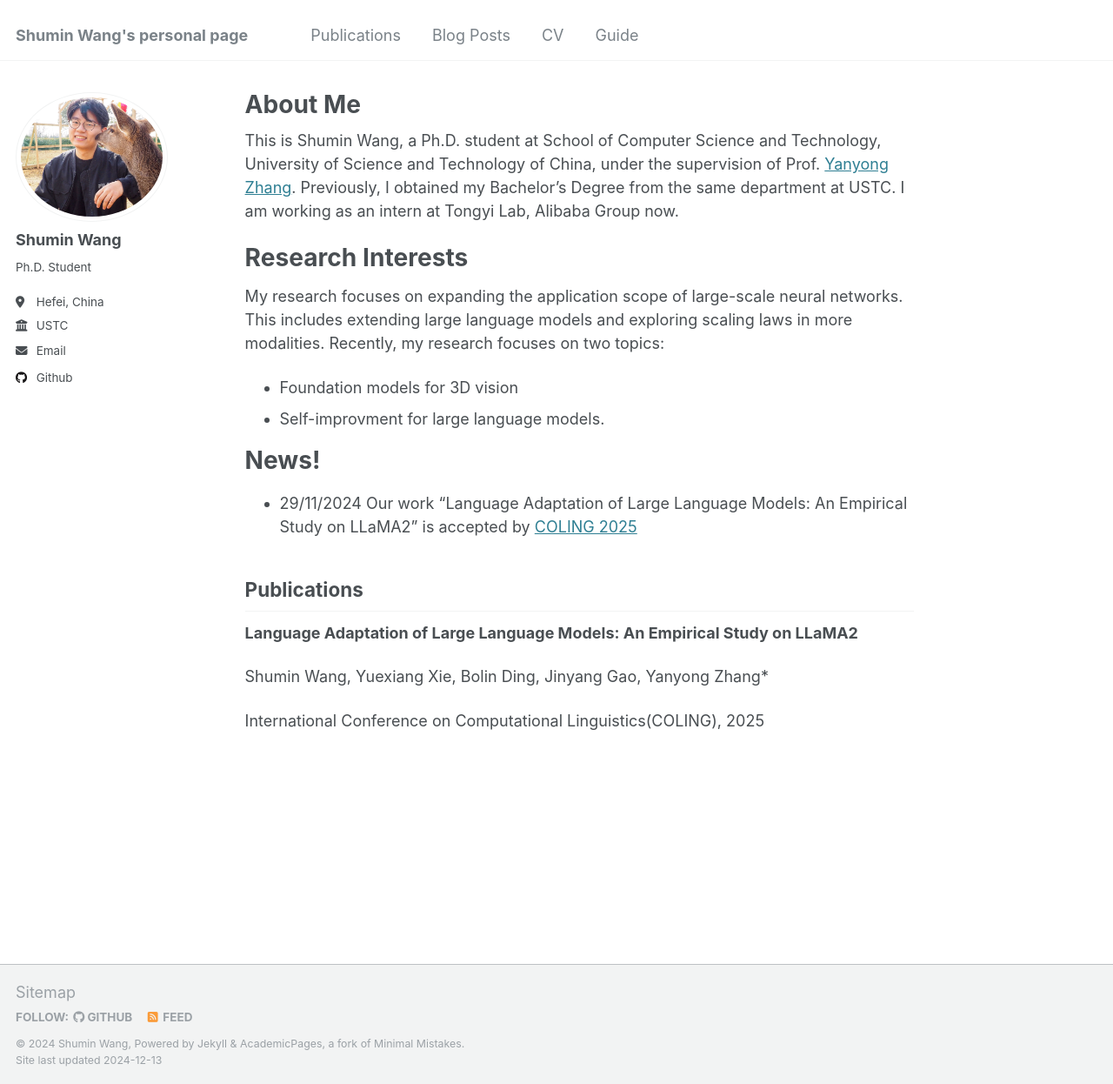
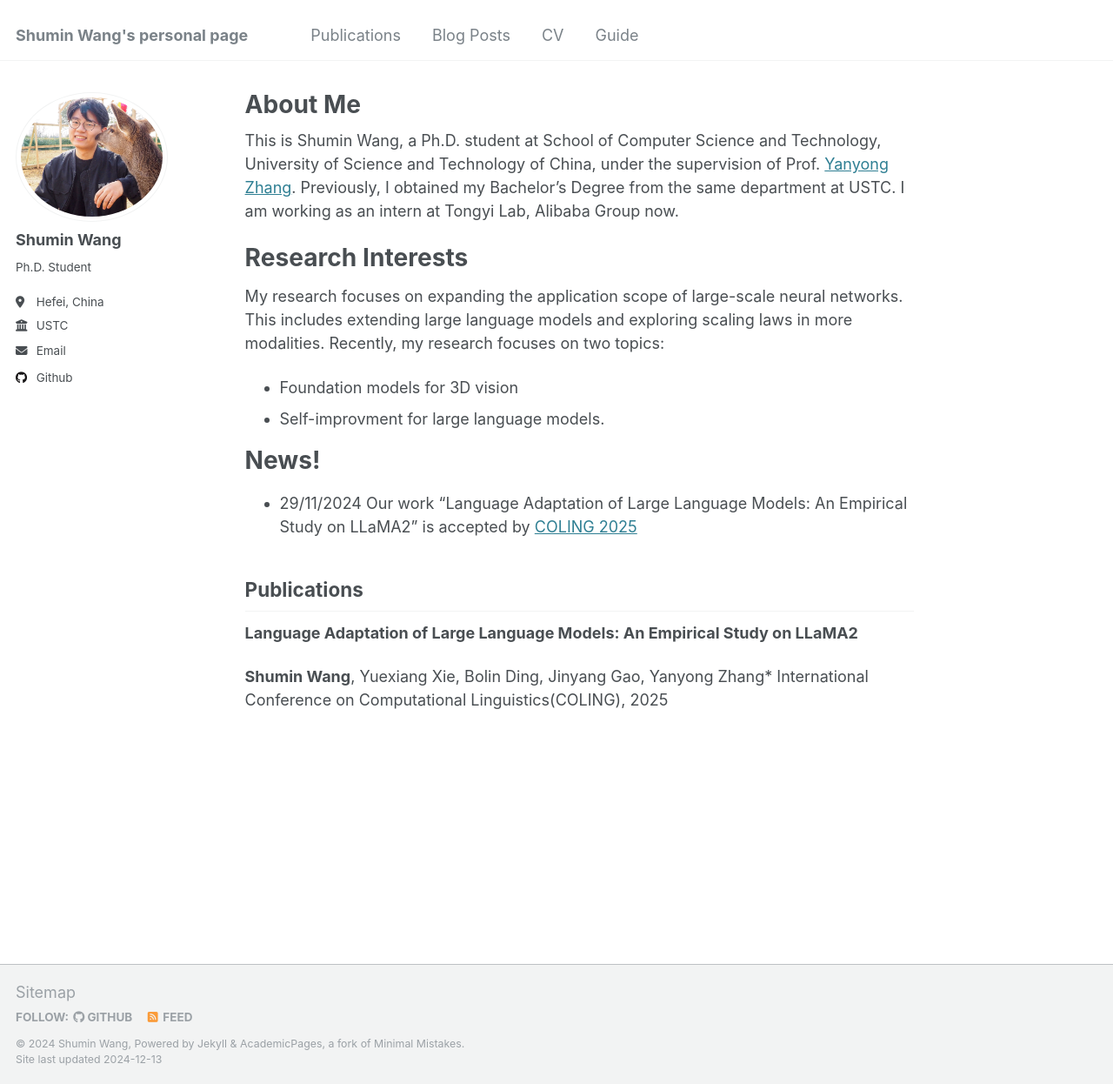
Before and after one commit to shuminwang-ai/shuminwang-ai.github.io, a Jekyll site: the page built from _pages/about.md, in a window 1280 px wide and 1246 px high. Shown: the whole window at 87% size. Built offline with Jekyll 4.4.1, drawn with Linux system fonts in a browser that asks for light colours.

```diff
--- a/_pages/about.md
+++ b/_pages/about.md
@@ -25,6 +25,5 @@ Publications
 ------
 **Language Adaptation of Large Language Models: An Empirical Study on LLaMA2**
 
-Shumin Wang, Yuexiang Xie, Bolin Ding, Jinyang Gao, Yanyong Zhang*
-
+**Shumin Wang**, Yuexiang Xie, Bolin Ding, Jinyang Gao, Yanyong Zhang*
 International Conference on Computational Linguistics(COLING), 2025
```
